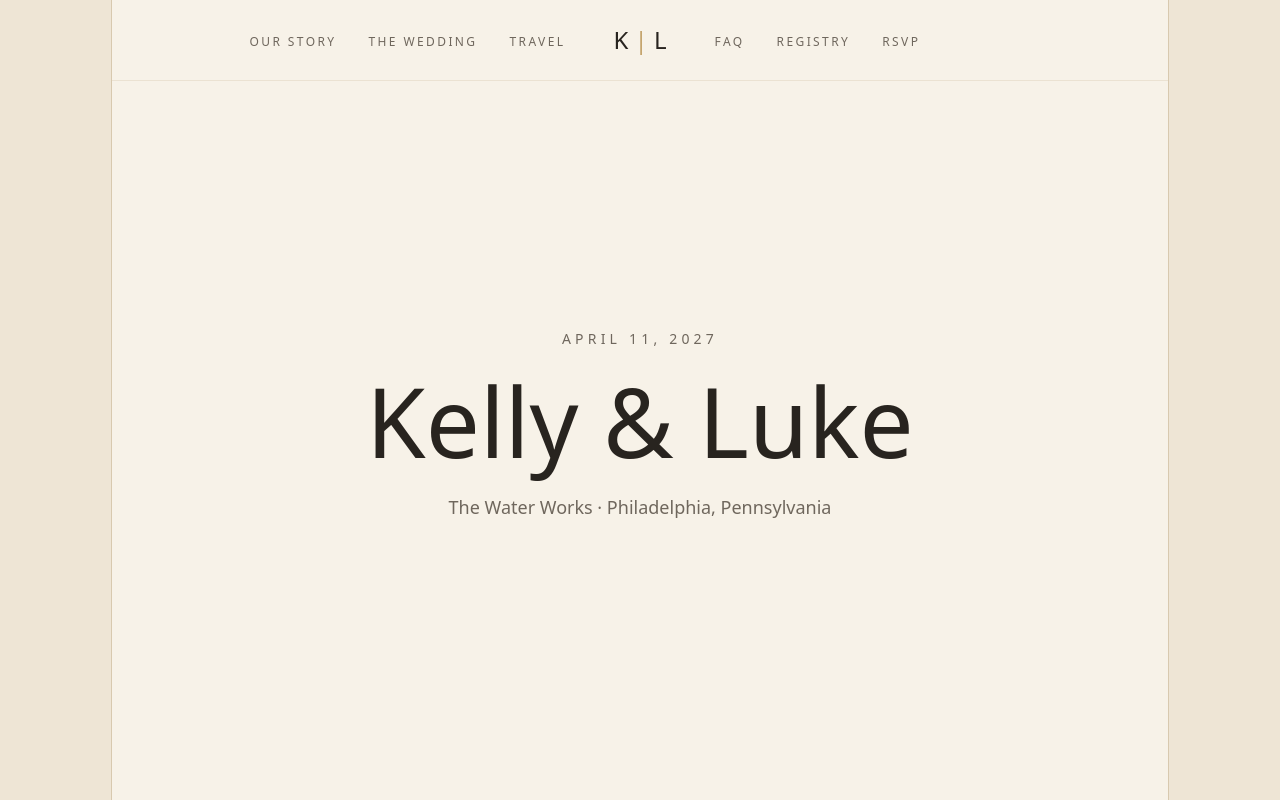
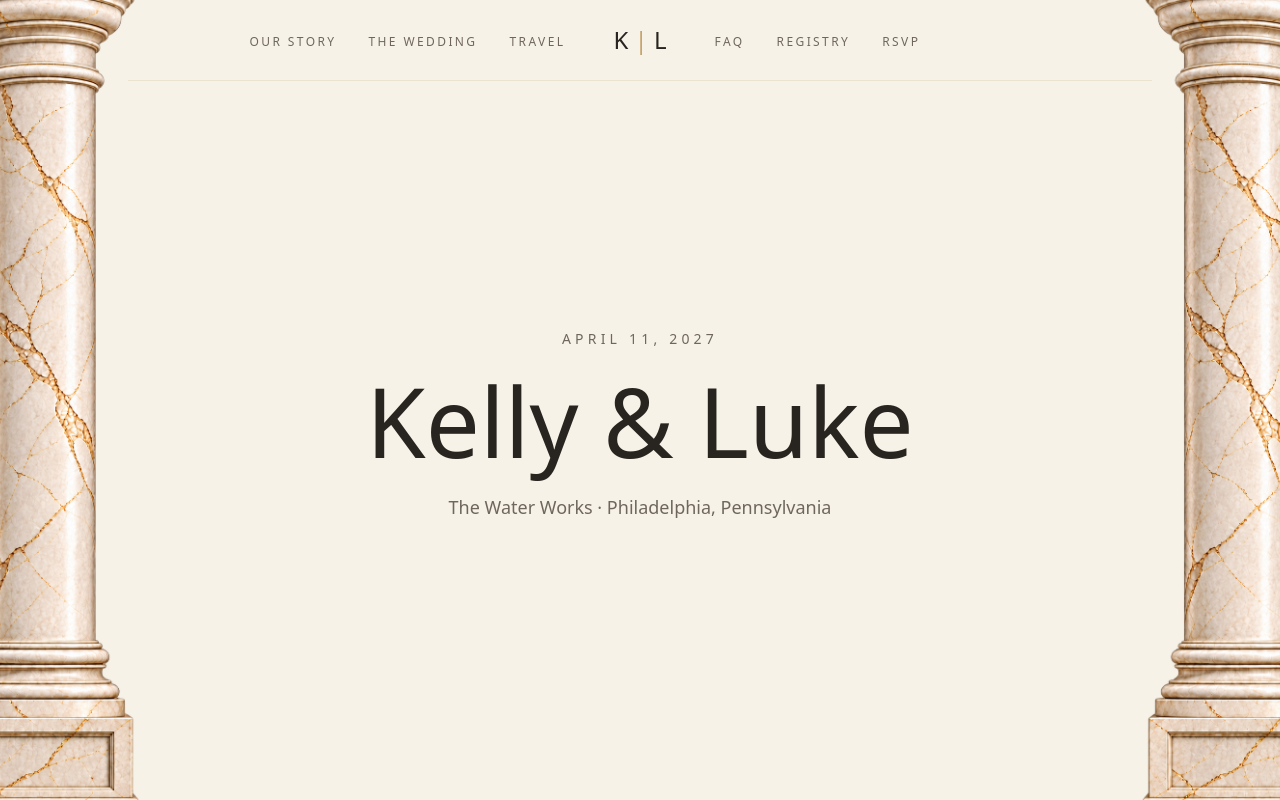
Before and after one commit to DukeLurkin/wedding-platform, a Next.js app: page / in a window 1280 px wide. Built offline with nearby package versions, Linux system fonts and the light colour scheme.

Commit message:
feat: style neoclassical architectural frame

```diff
--- a/src/components/architectural-frame.tsx
+++ b/src/components/architectural-frame.tsx
@@ -1,23 +1,33 @@
+import Image from "next/image";
+
 type ArchitecturalFrameProps = {
   children: React.ReactNode;
 };
 
-export function ArchitecturalFrame({
-  children,
-}: ArchitecturalFrameProps) {
+export function ArchitecturalFrame({ children }: ArchitecturalFrameProps) {
   return (
-    <div className="relative min-h-screen">
-      <div
+    <div className="relative min-h-screen overflow-x-hidden">
+      <Image
+        src="/images/architecture/marble-column.png"
+        alt=""
+        width={950}
+        height={1655}
+        priority
         aria-hidden="true"
-        className="pointer-events-none fixed inset-y-0 left-0 z-40 hidden w-20 border-r border-limestone bg-parchment lg:block xl:w-28"
+        className="pointer-events-none fixed left-0 top-1/2 z-40 hidden h-[107vh] w-auto max-w-none -translate-x-[40%] -translate-y-1/2 select-none lg:block"
       />
 
-      <div
+      <Image
+        src="/images/architecture/marble-column.png"
+        alt=""
+        width={950}
+        height={1655}
+        priority
         aria-hidden="true"
-        className="pointer-events-none fixed inset-y-0 right-0 z-40 hidden w-20 border-l border-limestone bg-parchment lg:block xl:w-28"
+        className="pointer-events-none fixed right-0 top-1/2 z-40 hidden h-[107vh] w-auto max-w-none translate-x-[40%] -translate-y-1/2 select-none lg:block"
       />
 
-      <div className="lg:px-20 xl:px-28">{children}</div>
+      <div className="lg:px-24 xl:px-32">{children}</div>
     </div>
   );
 }
```
Also changed, not shown: public/images/architecture/marble-column.png.
